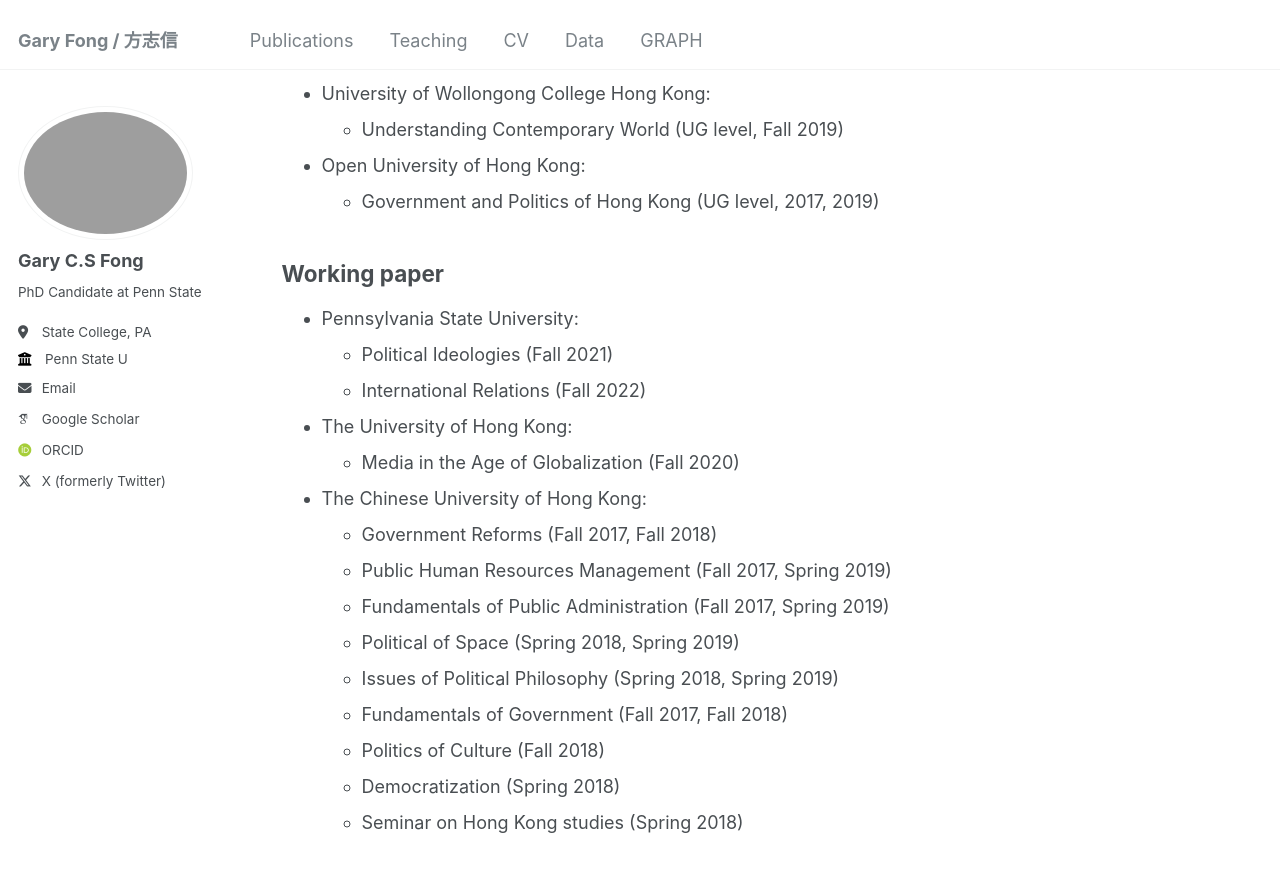
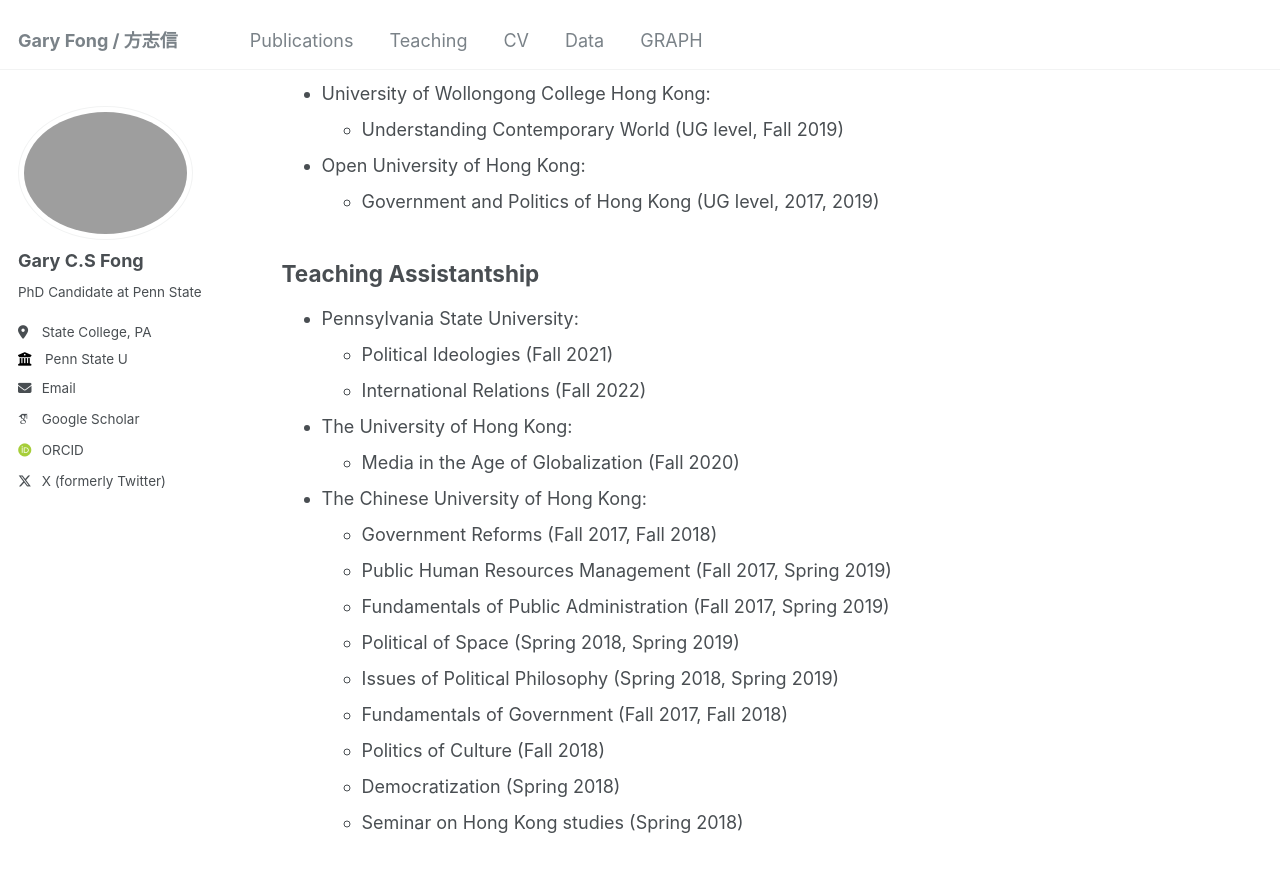
Before and after one commit to sap98fcs/sap98fcs.github.io, a Jekyll site: the page built from _pages/teaching.md, in a window 1280 px wide and 900 px high, scrolled down 360 px. Shown: the top 872 px of the window. Built offline with Jekyll 4.4.1, drawn with Linux system fonts in a browser that asks for light colours; some web fonts are replaced.

Commit message:
Update teaching.md

```diff
--- a/_pages/teaching.md
+++ b/_pages/teaching.md
@@ -19,7 +19,7 @@ Instructorship
 * Open University of Hong Kong:
   * Government and Politics of Hong Kong (UG level, 2017, 2019)
 
-Working paper
+Teaching Assistantship
 --------
 * Pennsylvania State University:
   * Political Ideologies (Fall 2021)
```
